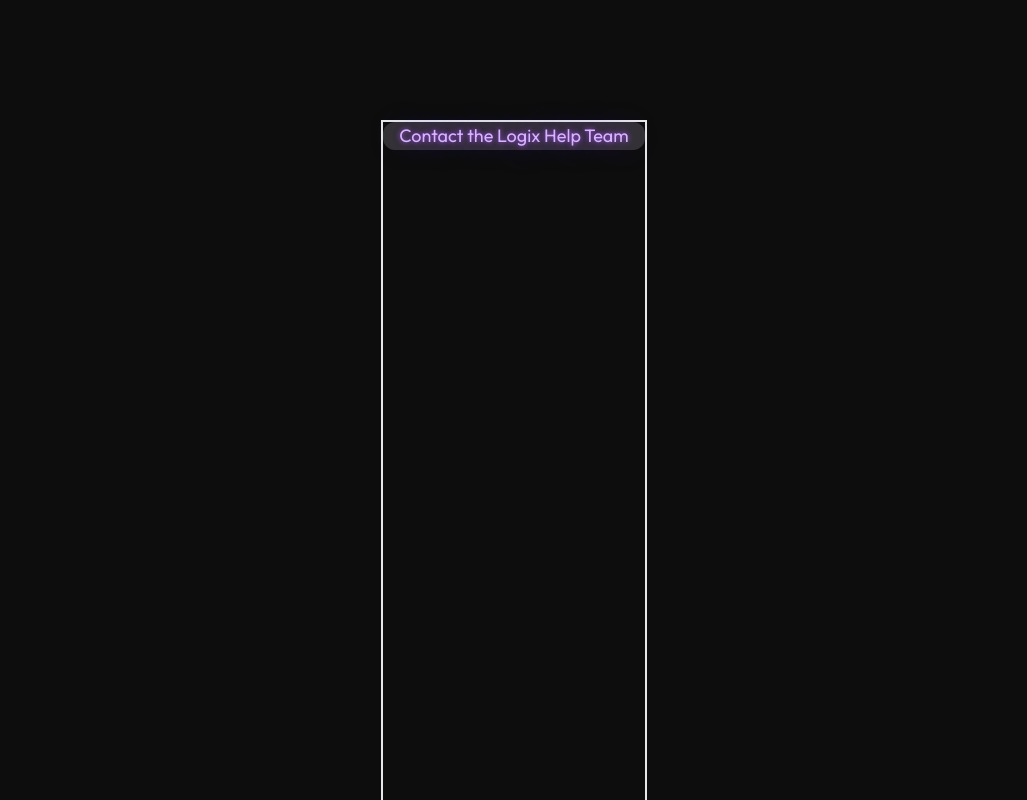
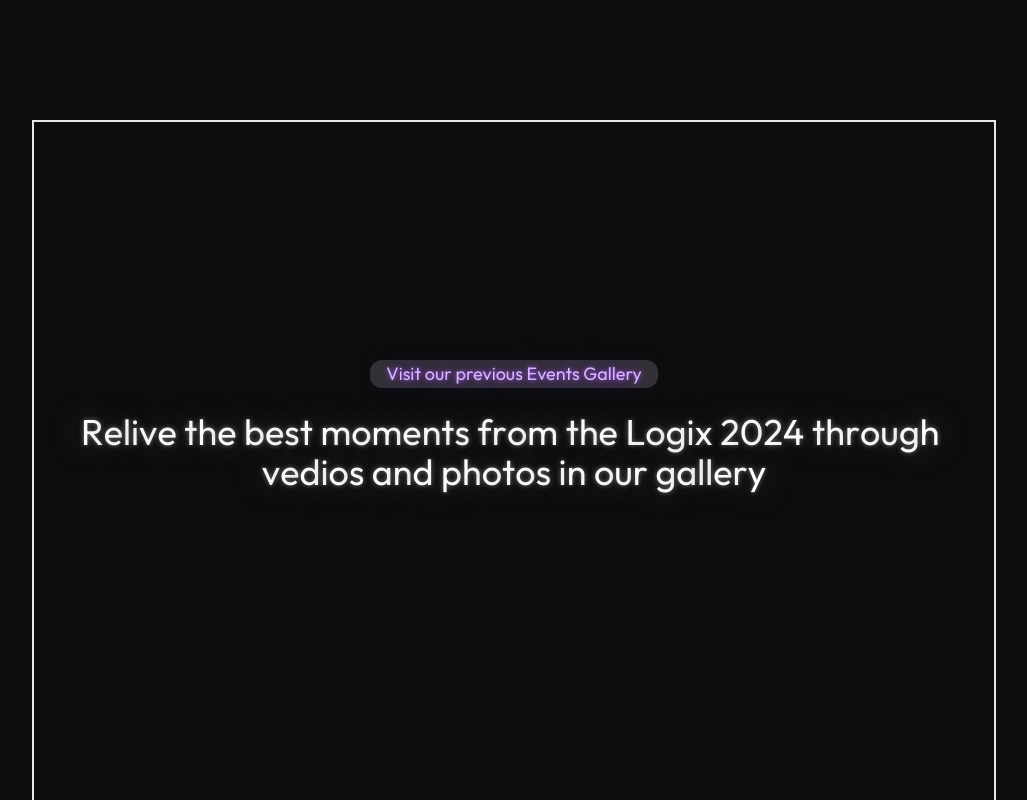
Before and after one commit to Tanmay-vats-sharma/Logix, a React (Vite) app in the folder Logix_Frontend/: page /events in a window 1280 px wide. Shown: the part 880-1680 px from the top of the page, without its empty margins (126-1153 px from the left). Built offline with nearby package versions, Linux system fonts and the light colour scheme; a web font is replaced by a local one; what tailwindcss-motion would draw is missing.

Commit message:
Events gallery heading added

```diff
--- a/Logix_Frontend/src/components/pages/eventPage/Past Events/PastEventsGallery.jsx
+++ b/Logix_Frontend/src/components/pages/eventPage/Past Events/PastEventsGallery.jsx
@@ -1,14 +1,44 @@
 import React from "react";
-
+import { TextEffect } from "../../../motion-ui/TextEffect";
 const PastEvents = () => {
   return (
     <>
       <div className="h-[160vh] w-[100%] border-2">
-        <div className="bg-[#333] text-purple-300 neon-purple-text py-1 lg:py-0 px-4 rounded-xl flex justify-center items-center text-xl sm:text-3xl lg:text-lg mb-6  box-border motion-scale-in-[0.05] sm:motion-scale-in-[0.06] md:motion-scale-in-[0.08] lg:motion-translate-x-in-[-3%] motion-translate-y-in-[-4%] motion-duration-[4000ms] motion-delay-[100ms] lg:motion-translate-x-0 sm:translate-x-0 ">
-          Contact the Logix Help Team
+        <div className="h-[80vh] w-[90vw] lg:w-[75vw] flex flex-col justify-center items-center">
+          <div className="bg-[#333] text-purple-300 neon-purple-text py-1 lg:py-0 px-4 rounded-xl flex justify-center items-center text-xl sm:text-3xl lg:text-lg mb-6  box-border motion-scale-in-[0.05] sm:motion-scale-in-[0.06] md:motion-scale-in-[0.08] lg:motion-translate-x-in-[-3%] motion-translate-y-in-[-4%] motion-duration-[4000ms] motion-delay-[100ms] lg:motion-translate-x-0 sm:translate-x-0 ">
+            Visit our previous Events Gallery
+          </div>
+          <div className="text-[1.5rem] sm:text-3xl lg:text-4xl text-center mb-8 neon-neutral-text">
+            <TextEffect
+              per="char"
+              delay={0.5}
+              variants={{
+                container: {
+                  hidden: { opacity: 0 },
+                  visible: {
+                    opacity: 1,
+                    transition: { staggerChildren: 0.05 },
+                  },
+                },
+                item: {
+                  hidden: { opacity: 0, rotateX: 90, y: 10 },
+                  visible: {
+                    opacity: 1,
+                    rotateX: 0,
+                    y: 0,
+                    transition: { duration: 0.3 },
+                  },
+                },
+              }}
+            >
+              Relive the best moments from the Logix 2024 through vedios and photos in our gallery
+            </TextEffect>
+          </div>
         </div>
 
-        <div className=""></div>
+        <div className="flex flex-col justify-around items-center">
+
+        </div>
       </div>
     </>
   );
```
